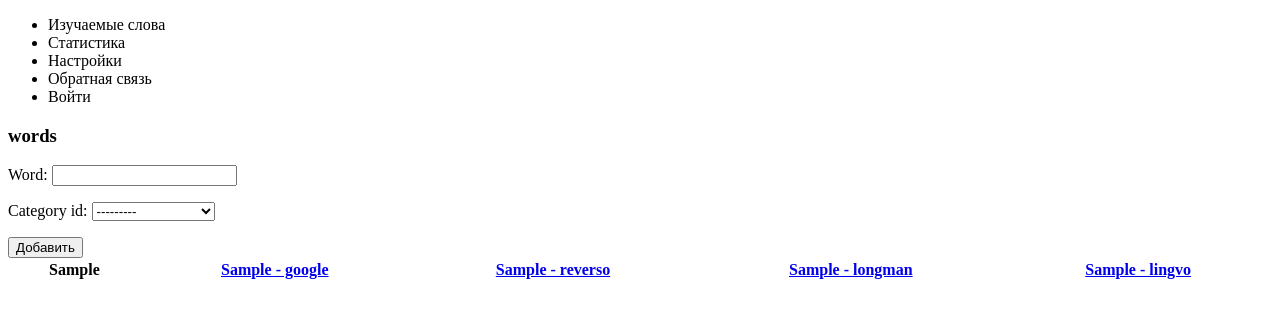
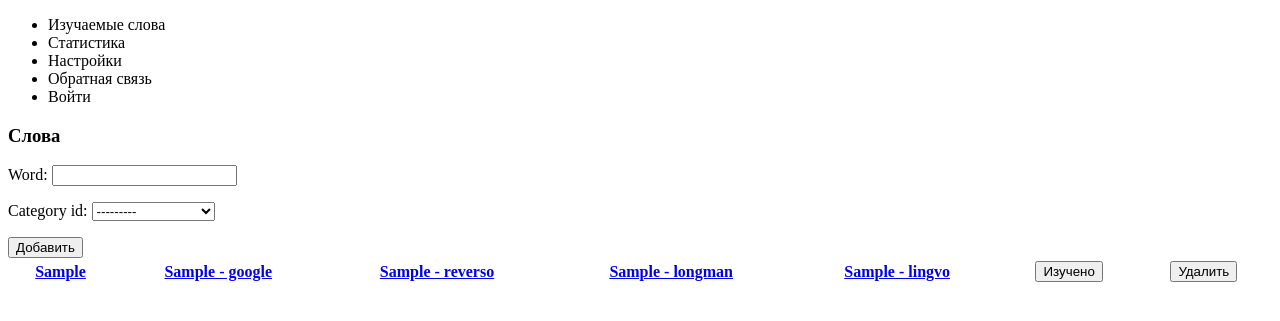
Before and after one commit to OlegPkCode/learn-english-words, a Django app: page / in a window 1280 px wide. Shown: the top 321 px of the page. Run offline with Django 4.2, Linux system fonts and the light colour scheme; tables that the repository leaves empty hold one stand-in row (values such as "Sample post"); lists and menus that the app fills with data are empty.

Commit message:
refactor: add button delete and crear and other

```diff
--- a/english_words/english_words/urls.py
+++ b/english_words/english_words/urls.py
@@ -17,6 +17,6 @@ from django.contrib import admin
 from django.urls import path, include
 
 urlpatterns = [
-    path('admin16/', admin.site.urls),
+    path('admin/', admin.site.urls),
     path('', include('words.urls')),
 ]
--- a/english_words/words/models.py
+++ b/english_words/words/models.py
@@ -1,12 +1,13 @@
 from django.db import models
+# from django.urls import reverse
 
 
 class Categories(models.Model):
     name = models.CharField(max_length=100, unique=True)
 
     class Meta:
-        verbose_name = 'Category'
-        verbose_name_plural = 'Categories'
+        verbose_name = 'Категория'
+        verbose_name_plural = 'Категории'
 
     def __str__(self):
         return self.name
@@ -17,8 +18,8 @@ class Dictionaries(models.Model):
     url = models.CharField(max_length=200)
 
     class Meta:
-        verbose_name = 'Dictionary'
-        verbose_name_plural = 'Dictionaries'
+        verbose_name = 'Словарь'
+        verbose_name_plural = 'Словари'
 
 
 class Words(models.Model):
@@ -28,5 +29,8 @@ class Words(models.Model):
     category_id = models.ForeignKey('Categories', on_delete=models.PROTECT)
 
     class Meta:
-        verbose_name = 'Word'
-        verbose_name_plural = 'Words'
+        verbose_name = 'Слово'
+        verbose_name_plural = 'Слова'
+
+    # def get_absolute_url(self):
+    #     return reverse('post', kwargs={'post_id': self.pk})
--- a/english_words/words/templates/words/index.html
+++ b/english_words/words/templates/words/index.html
@@ -20,7 +20,7 @@
 <table style="width:100%">
     {% for w in words %}
     <tr>
-        <th> {{ w.word }}</th>
+        <th><a href="{% url 'view_word' %}" > {{ w.word }} </a></th>
         <th><a href="https://translate.google.ru/?hl=ru&tab=wT&sl=en&tl=ru&text={{w.word}}%0A&op=translate">{{w.word}}
             - google</a>
         </th>
@@ -28,6 +28,8 @@
         </th>
         <th><a href="https://www.ldoceonline.com/dictionary/{{w.word}}">{{w.word}} - longman</a></th>
         <th><a href="https://www.lingvolive.com/ru-ru/translate/en-ru/{{w.word}}">{{w.word}} - lingvo</a></th>
+        <th><button type="submit">Изучено</button></th>
+        <th><button type="submit">Удалить</button></th>
     </tr>
     {% endfor %}
 </table>
--- a/english_words/words/urls.py
+++ b/english_words/words/urls.py
@@ -1,7 +1,8 @@
 from django.urls import path
 
-from words.views import index
+from words.views import index, view_word
 
 urlpatterns = [
     path('', index, name='add_word'),
+    path('view_word/', view_word, name='view_word'),
 ]
--- a/english_words/words/views.py
+++ b/english_words/words/views.py
@@ -18,4 +18,9 @@ def index(request):
     else:
         form = AddWordForm()
 
-    return render(request, 'words/index.html', {'menu': menu, 'title': 'words', 'words': words_list, 'form': form})
+    return render(request, 'words/index.html', {'menu': menu, 'title': 'Слова', 'words': words_list, 'form': form})
+
+
+def view_word(request):
+    pass
+#     return render(request, 'words/view_word.html', {'menu': menu, 'title': 'Просмотр слова'})
```
Also changed, not shown: english_words/words/migrations/0001_initial.py, english_words/words/migrations/0002_words_time_clear.py (deleted).
